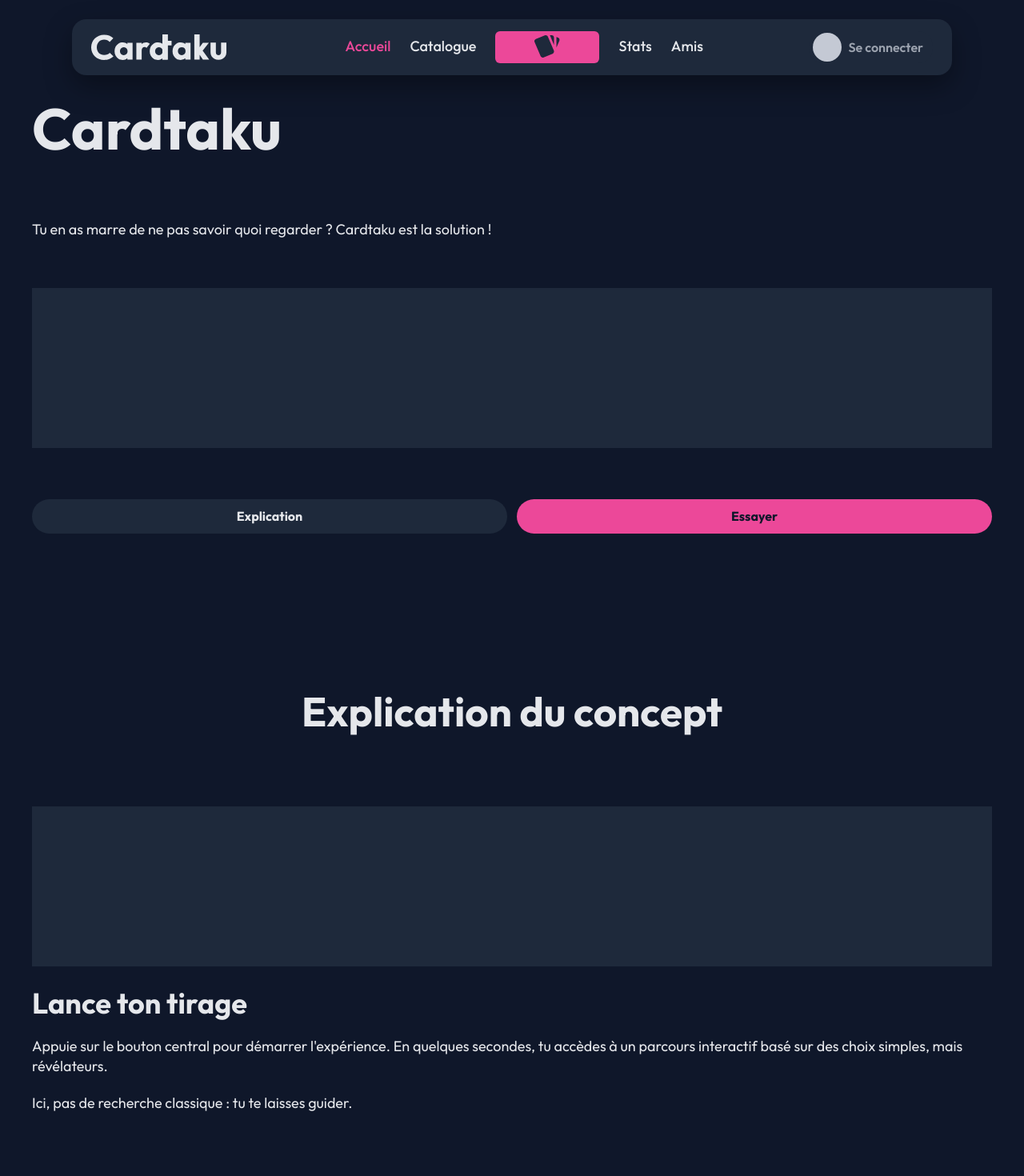
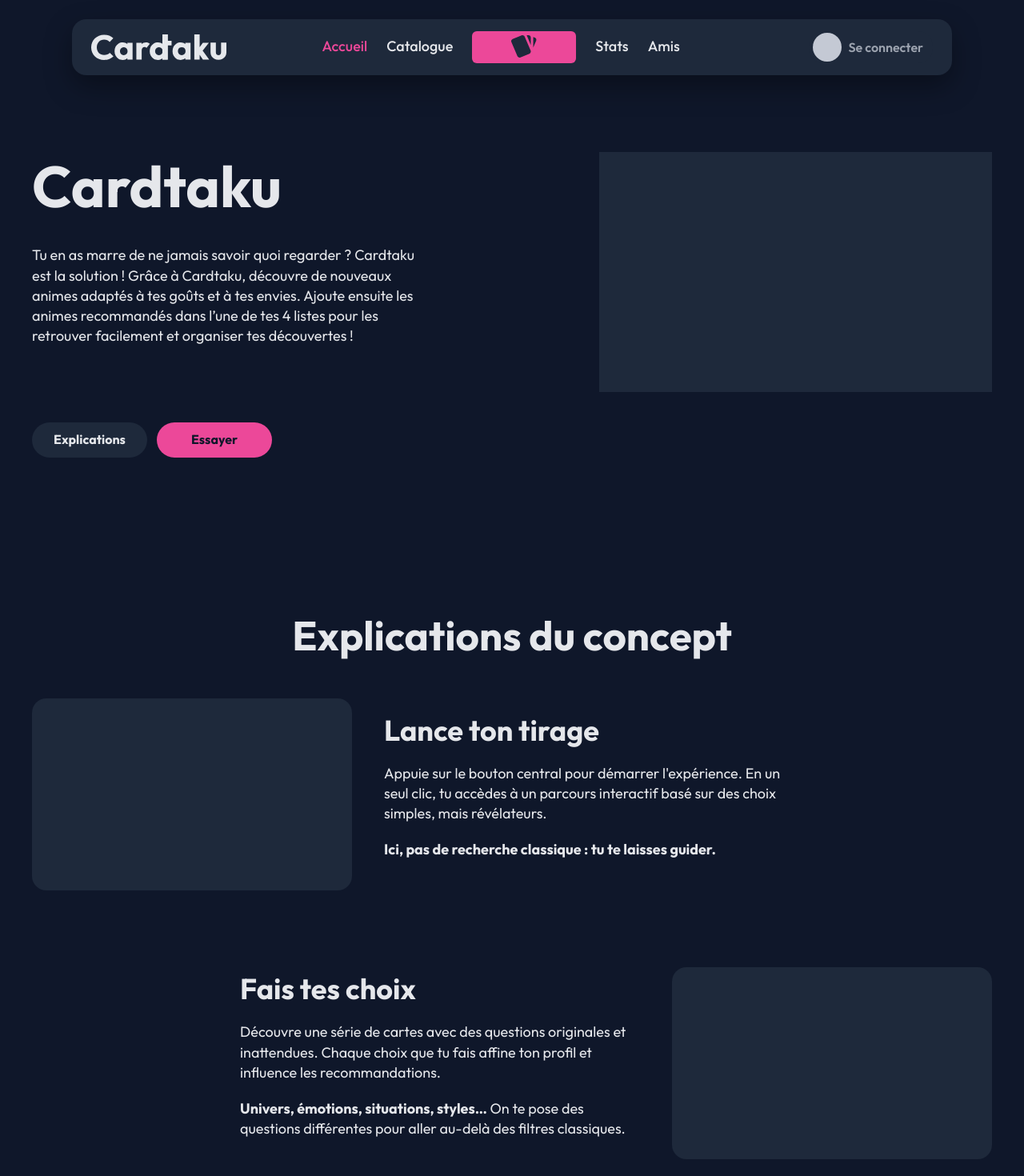
Before and after one commit to NiicoSnow/TFE, a React (Vite) app: page / in a window 1280 px wide. Shown: the top 1470 px of the page at 80% size. Built offline with nearby package versions, Linux system fonts and the light colour scheme; no server answers.

Commit message:
responsive homepage + minor

```diff
--- a/package.json
+++ b/package.json
@@ -34,6 +34,7 @@
     "eslint-plugin-react-hooks": "^7.1.1",
     "eslint-plugin-react-refresh": "^0.5.2",
     "globals": "^17.5.0",
+    "sass": "^1.100.0",
     "typescript": "~6.0.2",
     "typescript-eslint": "^8.58.2",
     "vite": "^8.0.10"
--- a/src/App.css
+++ b/src/App.scss
@@ -111,9 +111,15 @@
 .home-page__header{
   margin-top: 2.4rem
 }
+
+.home-page__header-content {
+  width: 100%;
+}
+
 .home-page__header-img{
   height: 20rem;
   background-color: var(--element-bg);
+  margin-top: 2.4rem;
 }
 
 .home-page__header-title{
@@ -257,9 +263,16 @@
   border-radius: 0 18px 18px 0;
 }
 
-.nav-links__group {
+.nav-links__center {
   flex: 1 1 auto;
   min-height: 0;
+  display: flex;
+  flex-direction: column;
+  justify-content: center;
+  align-items: center;
+}
+
+.nav-links__group {
   display: flex;
   flex-direction: column;
   justify-content: center;
@@ -372,6 +385,11 @@
   height: 20rem;
   margin-top: 4.8rem;
   margin-bottom: 2.4rem;
+  border-radius: 18px;
+}
+
+.tuto__element-content {
+  min-width: 0;
 }
 
 .tuto__element {
@@ -2184,7 +2202,7 @@
 @media (min-width: 1024px) {
   .grid {
     grid-template-columns: repeat(7, 1fr);
-    gap: 40px;
+    column-gap: 40px;
     max-width: 160rem;
     margin-inline: auto;
     padding-inline: 4rem;
@@ -2208,12 +2226,29 @@
     max-width: 110rem;
   }
 
+  .nav-links__center {
+    flex: 1;
+    display: grid;
+    grid-template-columns: 1fr auto 1fr;
+    align-items: center;
+    column-gap: 2.4rem;
+  }
+
   .nav-links__group {
-    display: flex;
     flex-direction: row;
-    align-items: center;
-    justify-content: center;
     gap: 2.4rem;
+  }
+
+  .nav-links__group--start {
+    justify-content: flex-end;
+  }
+
+  .nav-links__group--end {
+    justify-content: flex-start;
+  }
+
+  .nav-links__cartes {
+    justify-self: center;
   }
 
   .main-nav__user {
@@ -2334,4 +2369,92 @@
     grid-template-columns: repeat(3, minmax(0, 1fr));
     gap: 2rem;
   }
-}
+  .home-page__header{
+    margin-top: 9.6rem;
+  }
+
+  .home-page__header-content {
+    grid-column: 1 / 4;
+    grid-row: 1;
+    align-self: start;
+  }
+
+  .home-page__header-title{
+    margin-bottom: 3rem;
+  }
+
+  .home-page__header p {
+    margin-bottom: 2.4rem;
+  }
+
+  .home-page__header-img {
+    grid-column: 5 / 8;
+    grid-row: 1;
+    align-self: start;
+    margin-top: 0;
+    height: 30rem;
+  }
+  .home-page__header-buttons {
+    margin-top: 9.6rem;
+    max-width: 30rem;
+  }
+
+  .tuto h2 {
+    grid-column: 1 / -1;
+    margin-bottom: 4.8rem;
+  }
+
+  .tuto__element {
+    display: flex;
+    align-items: center;
+    gap: 4rem;
+    grid-column: 1 / -1;
+    margin-bottom: 9.6rem;
+  }
+
+  .tuto__element--reverse {
+    flex-direction: row-reverse;
+  }
+
+  .tuto__element-img {
+    width: 40rem;
+    height: 24rem;
+    margin: 0;
+  }
+
+  .tuto__element-content {
+    flex: 1 1 0;
+    min-width: 0;
+    max-width: 50rem;
+  }
+
+  .tuto__element-content h3 {
+    margin-top: 0;
+  }
+  .anime-management__card {
+    width: 60rem;
+    align-self: center;
+    justify-self: center;
+    height: 12rem;
+  }
+  .anime-management__poster{
+    height: 12rem;
+    width: 9rem;
+  }
+  .footer {
+    height: 24rem;
+    padding-top: 9.6rem;
+  }
+  .footer__copy{
+    margin-top: 9.6rem;
+  }
+  .anime-management__heading{
+    margin-bottom: 2.4rem;
+  }
+  .anime-management__visibility-icon {
+    width: 3.2rem;
+  }
+  .footer__link{
+    font-size: 1.8rem;
+  }
+}
--- a/src/App.tsx
+++ b/src/App.tsx
@@ -1,7 +1,7 @@
 import { NavLink, Route, Routes } from 'react-router-dom'
 import { HomePage } from './pages/HomePage'
 import { ProfilePage } from './pages/ProfilePage'
-import './App.css'
+import './App.scss'
 import { useEffect, useRef, useState } from 'react'
 import { gsap } from 'gsap'
 import { StatsPage } from './pages/StatsPage'
@@ -74,16 +74,39 @@ function App() {
             <span></span>
             <span></span>
           </button>
-          <div ref={menuRef} className={isMenuOpen ? "nav-links open" : "nav-links"}>
-          <img src="/Cardtaku.svg" alt="Cardtaku" className="main-nav__logo" />
-            <div className="nav-links__group">
-              <NavLink to="/" onClick ={closeMenu}>Accueil</NavLink>
-              <NavLink to="/catalogue" onClick ={closeMenu}>Catalogue</NavLink>
-              <NavLink to="/cartes" className="nav-links__cartes" onClick={closeMenu} aria-label="Cartes">
-                <img src="/cards.svg" alt="" className="nav-links__cartes-icon" width={39} height={35} />
+          <div ref={menuRef} className={isMenuOpen ? 'nav-links open' : 'nav-links'}>
+            <img src="/Cardtaku.svg" alt="Cardtaku" className="main-nav__logo" />
+            <div className="nav-links__center">
+              <div className="nav-links__group nav-links__group--start">
+                <NavLink to="/" onClick={closeMenu}>
+                  Accueil
+                </NavLink>
+                <NavLink to="/catalogue" onClick={closeMenu}>
+                  Catalogue
+                </NavLink>
+              </div>
+              <NavLink
+                to="/cartes"
+                className="nav-links__cartes"
+                onClick={closeMenu}
+                aria-label="Cartes"
+              >
+                <img
+                  src="/cards.svg"
+                  alt=""
+                  className="nav-links__cartes-icon"
+                  width={39}
+                  height={35}
+                />
               </NavLink>
-              <NavLink to="/stats" onClick ={closeMenu}>Stats</NavLink>
-              <NavLink to="/amis" onClick ={closeMenu}>Amis</NavLink>
+              <div className="nav-links__group nav-links__group--end">
+                <NavLink to="/stats" onClick={closeMenu}>
+                  Stats
+                </NavLink>
+                <NavLink to="/amis" onClick={closeMenu}>
+                  Amis
+                </NavLink>
+              </div>
             </div>
           </div>
           <MainNavUser />
--- a/src/components/AnimeManagtSection.tsx
+++ b/src/components/AnimeManagtSection.tsx
@@ -149,7 +149,7 @@ export function AnimeManagtSection({
   return (
     <section className={sectionClassName}>
       <div className="anime-management__heading">
-        <h3>{heading}</h3>
+        <h2>{heading}</h2>
         {isOwner ? (
           <button
             type="button"
--- a/src/components/Footer.tsx
+++ b/src/components/Footer.tsx
@@ -11,7 +11,7 @@ const FOOTER_LINKS = [
 
 export function Footer() {
   return (
-    <footer className="footer grid">
+    <footer className="footer">
       <nav className="footer__nav" aria-label="Navigation du pied de page">
         {FOOTER_LINKS.map(({ to, label }) => (
           <NavLink key={to} to={to} className="footer__link">
--- a/src/components/TutoSection.tsx
+++ b/src/components/TutoSection.tsx
@@ -1,32 +1,38 @@
 export function TutoSection() {
   return (
     <section id="explications" className="tuto grid">
-      <h2>Explication du concept</h2>
+      <h2>Explications du concept</h2>
       <div className="tuto__element">
-        <div className="tuto__element-img"></div>
+        <div className="tuto__element-img" aria-hidden="true"></div>
+        <div className="tuto__element-content">
           <h3>Lance ton tirage</h3>
           <p>
-          Appuie sur le bouton central pour démarrer l'expérience. En quelques secondes, tu accèdes à un parcours interactif basé sur des choix simples, mais révélateurs.
+            Appuie sur le bouton central pour démarrer l'expérience. En un seul clic, tu accèdes à un parcours interactif basé sur des choix simples, mais révélateurs.
           </p>
-        <p>Ici, pas de recherche classique : tu te laisses guider.</p>
+          <p><span className="font-bold">Ici, pas de recherche classique : tu te laisses guider.</span></p>
         </div>
-      <div className="tuto__element">
-        <div className="tuto__element-img"></div>
+      </div>
+      <div className="tuto__element tuto__element--reverse">
+        <div className="tuto__element-img" aria-hidden="true"></div>
+        <div className="tuto__element-content">
           <h3>Fais tes choix</h3>
           <p>
             Découvre une série de cartes avec des questions originales et inattendues. Chaque choix que tu fais affine ton profil et influence les recommandations.
           </p>
           <p>
-          Univers, émotions, situations, styles… On te pose des questions différentes pour aller au-delà des filtres classiques.
+            <span className="font-bold">Univers, émotions, situations, styles…</span> On te pose des questions différentes pour aller au-delà des filtres classiques.
           </p>
         </div>
+      </div>
       <div className="tuto__element">
-        <div className="tuto__element-img"></div>
+        <div className="tuto__element-img" aria-hidden="true"></div>
+        <div className="tuto__element-content">
           <h3>Ton résultat personnalisé</h3>
           <p>
             À la fin du tirage, tu obtiens une sélection unique qui te correspond vraiment. Chaque résultat est construit à partir de tes choix, pour te proposer quelque chose de cohérent, mais aussi surprenant.
           </p>
         </div>
+      </div>
     </section>
   )
 }
--- a/src/pages/HomePage.tsx
+++ b/src/pages/HomePage.tsx
@@ -14,17 +14,22 @@ export function HomePage() {
   return (
     <main className="home-page">
       <header className="home-page__header grid">
+        <div className="home-page__header-content">
           <h1 className="home-page__header-title">Cardtaku</h1>
-        <p>Tu en as marre de ne pas savoir quoi regarder ? Cardtaku est la solution !</p>
-        <div className="home-page__header-img"></div>
+          <p>Tu en as marre de ne jamais savoir quoi regarder ? Cardtaku est la solution !
+            Grâce à Cardtaku, découvre de nouveaux animes adaptés à tes goûts et à tes envies.
+            Ajoute ensuite les animes recommandés dans l’une de tes 4 listes pour les retrouver facilement et organiser tes découvertes !
+          </p>
           <div className="home-page__header-buttons">
             <button type="button" className="home-page__header-button home-page__header-button--muted" onClick={scrollToExplications}>
-            Explication
+              Explications
             </button>
             <button type="button" className="home-page__header-button home-page__header-button--accent" onClick={() => navigate('/cartes')}>
               Essayer
             </button>
           </div>
+        </div>
+        <div className="home-page__header-img"></div>
       </header>
       <TutoSection />
       {/* <MiniStatsSection />
```
Also changed, not shown: 1 other file (tests, documents, lock files or other folders). Lines whose indentation alone changed are shown as unchanged.
